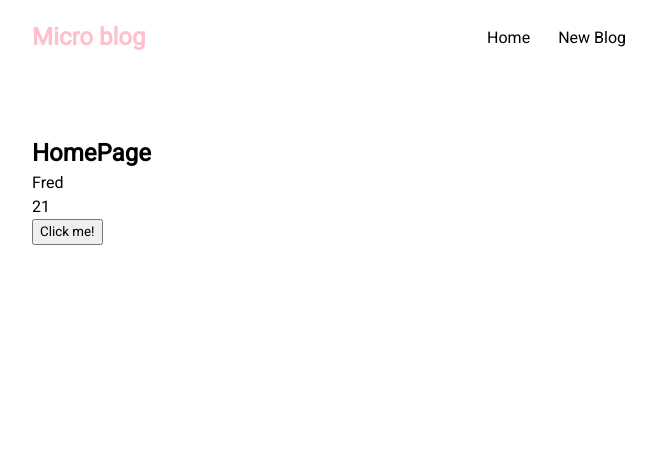
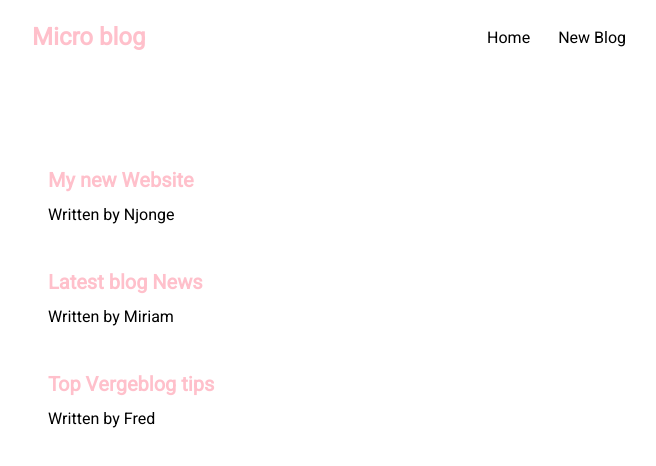
Before and after one commit to njonge9/React-Mini-Post, a React (Create React App) app: page / in a window 1280 px wide. Shown: the top 466 px of the page, without its empty margins (308-964 px from the left). Built offline with nearby package versions, Linux system fonts and the light colour scheme.

Commit message:
outputs list

```diff
--- a/src/Home.js
+++ b/src/Home.js
@@ -1,22 +1,34 @@
 import { useState } from "react";
 
 const Home = () => {
-  //   let name = "Njonge";
-  const [name, setName] = useState("Fred");
-  const [age, setAge] = useState(21);
-  //   A hook start with use
-
-  const handleClick = () => {
-    setName("Njonge");
-    setAge(32);
-  };
-
+  const [blogs, setBlogs] = useState([
+    {
+      title: "My new Website",
+      body: "TechCrunch is a blog that provides technology and startup news, from the latest developments in Silicon Valley to venture capital funding.",
+      author: "Njonge",
+      id: 1,
+    },
+    {
+      title: "Latest blog News",
+      body: "This blog provides news and opinion pieces on the latest technological developments in art, culture, and science for the mainstream audience.",
+      author: "Miriam",
+      id: 2,
+    },
+    {
+      title: "Top Vergeblog tips ",
+      body: "The Verge’s website homepage is vibrant – a black and white theme with bright accents of orange and magenta.",
+      author: "Fred",
+      id: 3,
+    },
+  ]);
   return (
     <div className="home">
-      <h2>HomePage</h2>
-      <p>{name}</p>
-      <p>{age}</p>
-      <button onClick={handleClick}>Click me!</button>
+      {blogs.map((blog) => (
+        <div className="blog-preview" key={blog.id}>
+          <h2>{blog.title}</h2>
+          <p>Written by {blog.author}</p>
+        </div>
+      ))}
     </div>
   );
 };
--- a/src/index.css
+++ b/src/index.css
@@ -29,6 +29,22 @@
   padding: 6px;
 }
 
+.blog-preview {
+  padding: 10px 16px;
+  margin: 20px 0;
+  border-bottom: 1px solid white;
+}
+
+.blog-preview:hover {
+  box-shadow: 1px 3px 5px darkgray;
+}
+
+.blog-preview h2 {
+  font-size: 20px;
+  color: pink;
+  margin-bottom: 8px;
+}
+
 .navbar a:hover {
   color: pink;
 }
```
